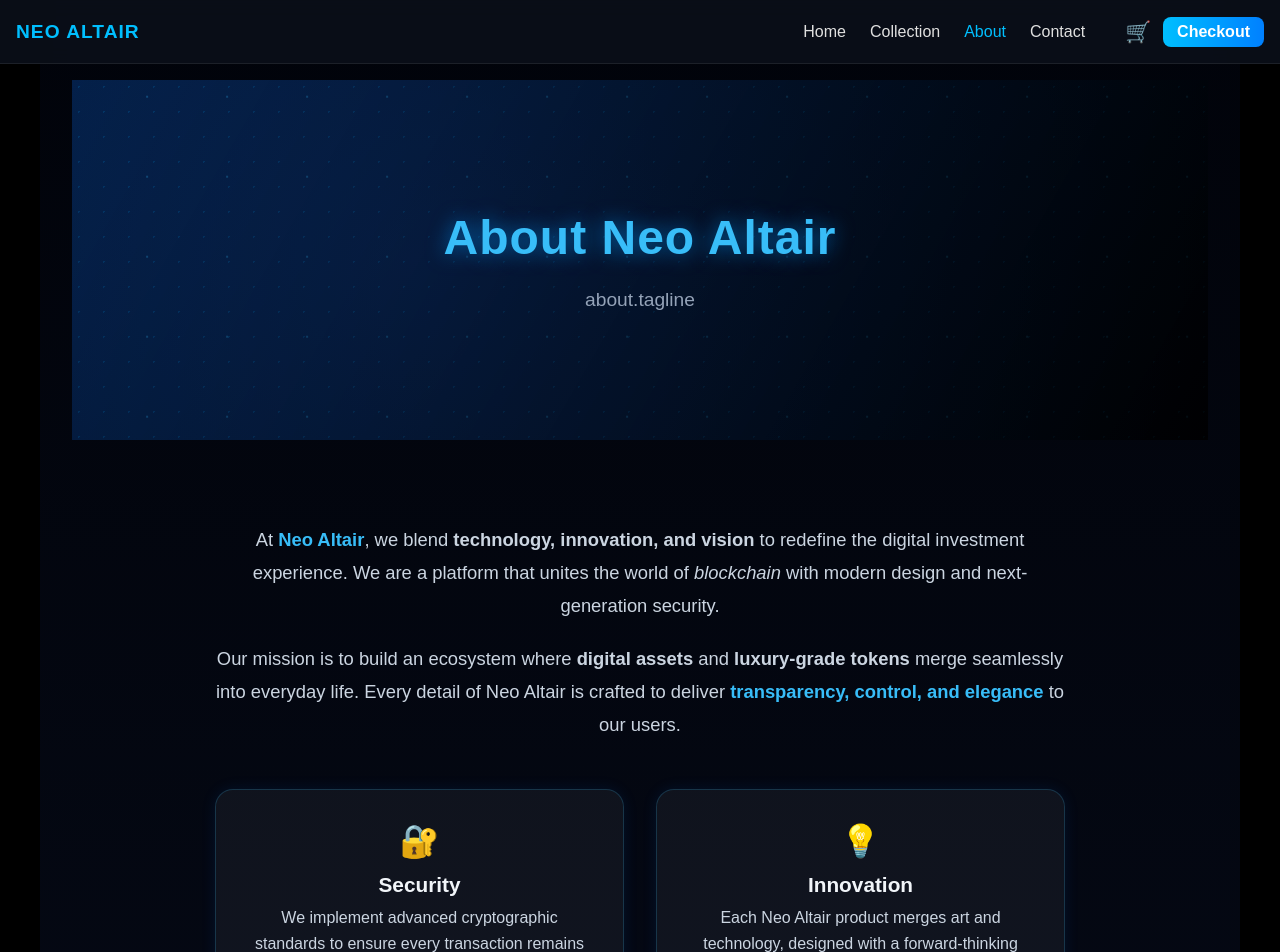
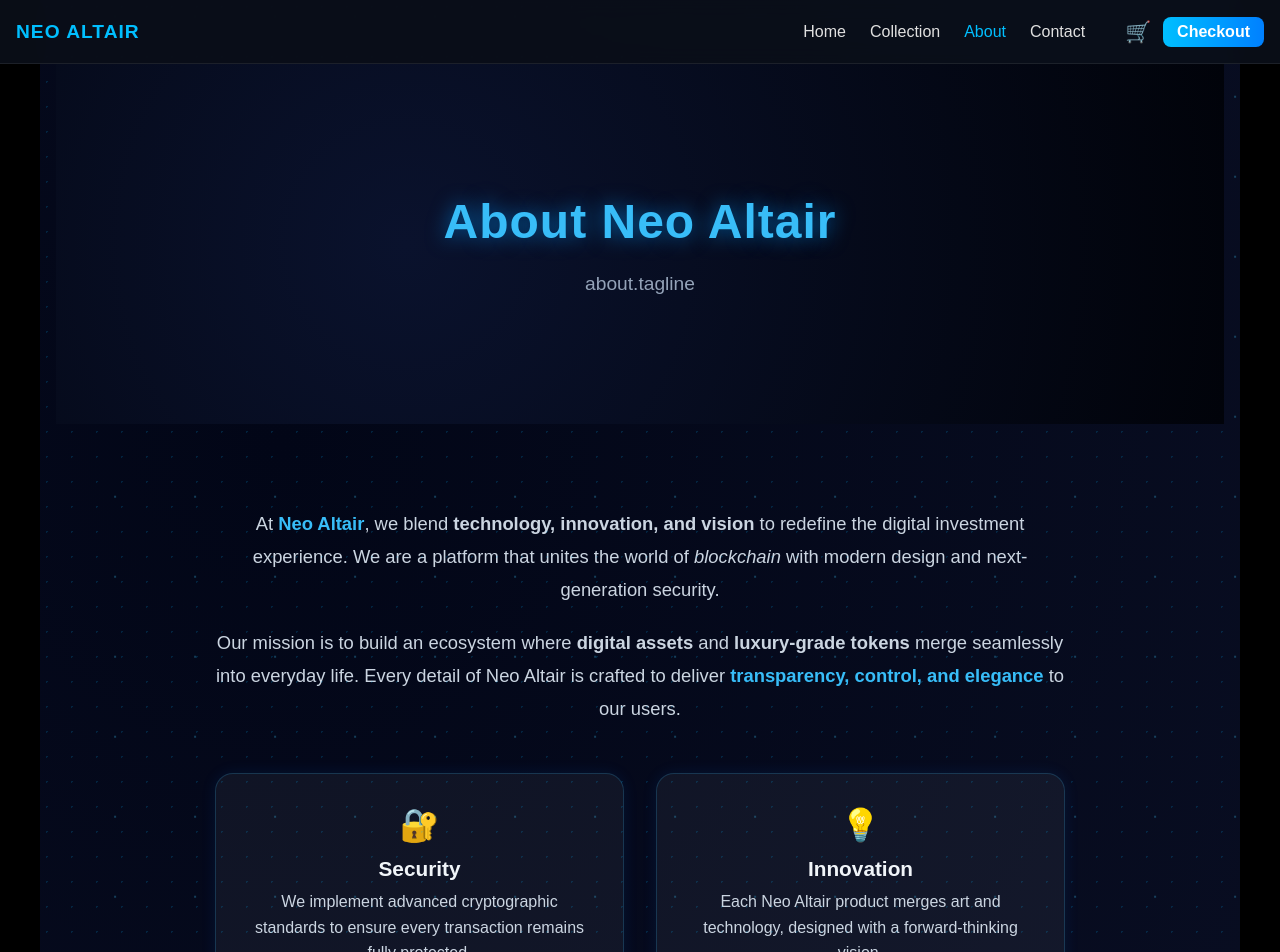
Before and after one commit to khevoc/web-alt-N, a React (Vite) app in the folder frontend/: page /about in a window 1280 px wide. Shown: the top 952 px of the page. Built offline with nearby package versions, Linux system fonts and the light colour scheme.

Commit message:
cambios en about

```diff
--- a/frontend/src/components/Pages/About.jsx
+++ b/frontend/src/components/Pages/About.jsx
@@ -6,14 +6,11 @@ export default function AboutPage() {
   const { t } = useTranslation();
 
   return (
-    <section className="page-container about-page">
-      <div className="about-hero">
+    <section className="page-container contact-page-container">
         {/* Fondo animado de puntos digitales */}
         <div className="digital-grid"></div>
 
-        {/* Overlay sutil */}
-        <div className="about-overlay" />
-
+      <div className="about-hero">
         {/* Contenido principal del hero */}
         <div className="about-hero-content">
           <h1 className="page-title">{t("about.title")}</h1>
--- a/frontend/src/components/Pages/pages.css
+++ b/frontend/src/components/Pages/pages.css
@@ -227,6 +227,7 @@
   max-width: 1100px;
   margin: 0 auto;
   padding: 4rem 2rem;
+  animation: fadeIn 1.2s ease;
 }
 
 .about-intro {
```
